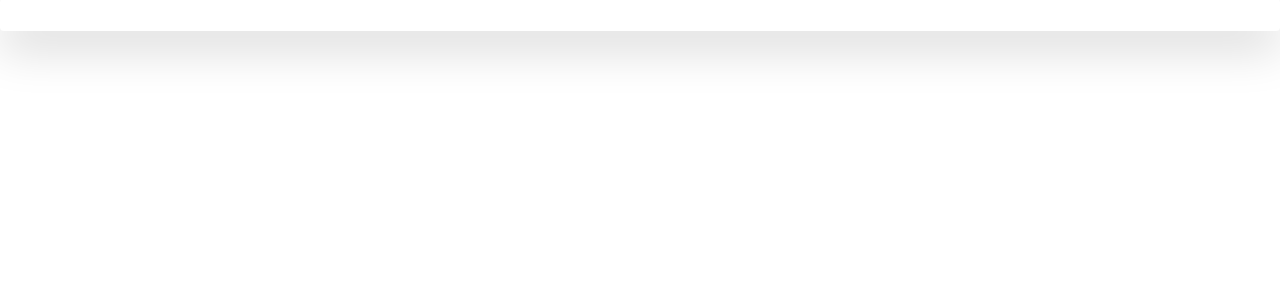
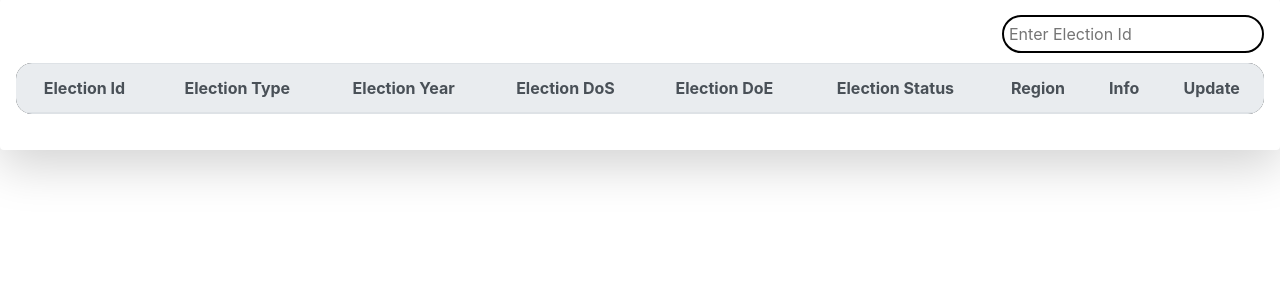
Before and after one commit to Kevv-J/ASE1, a Django app: page /organiser_app/candidate-election/21 in a window 1280 px wide. Shown: the part 71-371 px from the top of the page. Run offline with Django 3.2, Linux system fonts and the light colour scheme; a user stored in the database is signed in; data comes from the database, SQL or seed files in the repository; both versions use the stored data as it was after the commit; lists and menus that the app fills with data are empty; some libraries are stand-ins or nearby versions.

Commit message:
minor url error change

```diff
--- a/main_project/organiser_app/forms.py
+++ b/main_project/organiser_app/forms.py
@@ -15,7 +15,8 @@ region_options = (
  ('6','WestBengal') ,
  ('7','MadhyaPradesh') ,
  ('8','Haryana') ,
- ('9','Assam')
+ ('9','Assam'),
+ ('10','All')
 
 )
 
--- a/main_project/organiser_app/templates/organiser_app/candidate_form.html
+++ b/main_project/organiser_app/templates/organiser_app/candidate_form.html
@@ -78,7 +78,7 @@ margin-top:20px;
 
 
               <li class="nav-item active">
-                <a class="nav-link text-white" href="{% url 'organiser_app:voter_region_page' %}" style="font-size:26px">VoterPage<span class="sr-only">(current)</span></a>
+                <a class="nav-link text-white" href="{% url 'organiser_app:select_region_page' %}" style="font-size:26px">VoterPage<span class="sr-only">(current)</span></a>
               </li>
 
               <li>
--- a/main_project/organiser_app/views.py
+++ b/main_project/organiser_app/views.py
@@ -26,7 +26,8 @@ region_options={
  '6':'WestBengal' ,
  '7':'MadhyaPradesh' ,
  '8':'Haryana' ,
- '9':'Assam'
+ '9':'Assam',
+ '10':'All'
 
 }
 
@@ -70,12 +71,6 @@ def candidate_page(request):
 
         if candidate_form.is_valid():
 
-            #if (datetime.date.today() - (candidate_form.candidate_dob)).days < 365*25:
-            #    message = 'Candidate Age is less than"' + str(candidate_form.candidate_dob) + '" years'
-            #    context = {'message': message}
-            #    return render(request, 'organiser_app/addcandidate.html', context=context)
-
-            #else:
             object=candidate_form.save()
             region=region_options[object.candidate_region]
             context={'object':object,'region':region}
@@ -93,10 +88,17 @@ def candidate_page(request):
 def main_page(request):
     return render(request,'organiser_app/index1.html')
 
+#change
+
 @login_required
 def election(request):
+    region=[]
     election_instance=Election.objects.all()
-    context={'election_instance':election_instance}
+    for election in election_instance:
+        region.append(Election_region.objects.get(election=election.election_id))
+    election_region = zip(election_instance, region)
+
+    context={'election_region':election_region}
     return render(request,'organiser_app/election.html',context)
 
 # ------------------------------------Voter Code--------------------------------------------
@@ -149,7 +151,10 @@ def search_voter(request):
 @login_required
 def voter_region_page(request,pk):
     template_name='organiser_app/voters_list.html'
-    voters = Voter.objects.filter(voter_region=pk)
+    if pk is 10:
+        voters=Voter.objects.all()
+    else:
+        voters = Voter.objects.filter(voter_region=pk)
     context = {'voters':voters}
     return render(request,template_name,context)
 
@@ -191,6 +196,7 @@ def search_voter(request):
 
 
 #-------------------------------------------End Voter Code---------------------------------------------
+#change
 
 @login_required
 def addelection(request):
@@ -208,29 +214,27 @@ def addelection(request):
                 candidate_election_instance.save()
 
             if election_instance.election_type == 'P':
-                for i in range(0,10):
-                    election_region_instance=Election_region()
-                    election_region_instance.region=i
-                    election_region_instance.election=election_instance
-                    election_region_instance.save()
+
+                election_region_instance=Election_region()
+                election_region_instance.region="All"
+                election_region_instance.election=election_instance
+                election_region_instance.save()
 
             if election_instance.election_type=='A':
                 election_region_instance=Election_region()
                 region=request.POST['statelist']
+                print(region)
                 election_region_instance.region=region
                 election_region_instance.election=election_instance
                 election_region_instance.save()
 
-            #region=[]
+            region=[]
+            election_instance=Election.objects.all()
+            for election in election_instance:
+                region.append(Election_region.objects.get(election=election.election_id))
+            election_region = zip(election_instance, region)
 
-
-            election_instance=Election.objects.all()
-            #for election in election_instance:
-                #region.append(Election_region.objects.get(election=election.election_id))
-
-            #election_region = zip(election_instance, region)
-
-            context={'election_instance':election_instance}
+            context={'election_region':election_region}
             return render(request,'organiser_app/election.html',context)
 
         else:
@@ -256,14 +260,25 @@ def candidate_update(request,pk):
     if request.method=="POST":
 
         if form.is_valid():
-            form.save()
+            object=form.save()
+
+            region=region_options[object.candidate_region]
+            context={'object':object,'region':region}
+            return render(request,'organiser_app/candidate_info.html',context)
+
             #return HttpResponseRedirect(reverse( organiser_app:candidate_edit 'form.candidate_id ))
 
     return render(request,template_name,{'form':form})
+
+#change
 @login_required
 def reg_candidate(request,pk):
     template_name='organiser_app/region_candidate.html'
-    candidates=Candidate.objects.filter(candidate_region=pk)
+    if pk is 10:
+        candidates=Candidate.objects.all()
+
+    else:
+        candidates=Candidate.objects.filter(candidate_region=pk)
 
     context={'candidates':candidates}
     return render(request,template_name,context)
@@ -286,6 +301,7 @@ def election_candidate(request,pk):
     context={'candidates':list_candidate}
     return render(request,template_name,context)
 
+#change
 @login_required
 def candidate_election(request,pk):
     template_name='organiser_app/election.html'
@@ -293,8 +309,17 @@ def candidate_election(request,pk):
     election_instance=[]
     for ele in election_ins:
         election_instance.append(ele.election)
-    context={'election_instance':election_instance}
-    return render(request,template_name,context)
+    region=[]
+    for election in election_instance:
+        region.append(Election_region.objects.get(election=election.election_id))
+    election_region = zip(election_instance, region)
+
+    context={'election_region':election_region}
+    return render(request,'organiser_app/election.html',context)
+
+
+#change
+
 
 @login_required
 def election_update(request,pk):
@@ -305,8 +330,9 @@ def election_update(request,pk):
         if form.is_valid():
             election_instance=form.save()
             id=election_instance.election_id
-            for candi in Candidate_election.objects.filter(election=id):
-                candi.delete()
+
+            Candidate_election.objects.filter(election=id).delete()
+
 
             for candidate in election_instance.candidates.all():
 
@@ -315,15 +341,15 @@ def election_update(request,pk):
                 candidate_election_instance.election = election_instance
                 candidate_election_instance.save()
 
-            for reg in Election_region.objects.filter(election=id):
-                reg.delete()
+            Election_region.objects.filter(election=id).delete()
+
 
             if election_instance.election_type == 'P':
-                for i in range(0,10):
-                    election_region_instance=Election_region()
-                    election_region_instance.region=i
-                    election_region_instance.election=election_instance
-                    election_region_instance.save()
+
+                election_region_instance=Election_region()
+                election_region_instance.region="All"
+                election_region_instance.election=election_instance
+                election_region_instance.save()
 
             if election_instance.election_type=='A':
                 election_region_instance=Election_region()
@@ -332,8 +358,13 @@ def election_update(request,pk):
                 election_region_instance.election=election_instance
                 election_region_instance.save()
 
+            region=[]
             election_instance=Election.objects.all()
-            context={'election_instance':election_instance}
+            for election in election_instance:
+                region.append(Election_region.objects.get(election=election.election_id))
+            print(region)
+            election_region = zip(election_instance, region)
+            context={'election_region':election_region}
             return render(request,'organiser_app/election.html',context)
 
     return render(request,template_name,{'form':form})
--- a/main_project/templates/organiser_app/addcandidate.html
+++ b/main_project/templates/organiser_app/addcandidate.html
@@ -98,7 +98,7 @@
                      </div>
                      <div class="form-group row" style="margin-top:-33px">
                         <div class="col-sm-12">
-                           {{ candidate_form.candidate_aadhar|attr:"placeholder:Enter aadhar number"|attr:"width:200px"|add_class:"input100" }}
+                           {{ candidate_form.candidate_aadhar|attr:"placeholder:Enter aadhar number"|attr:"width:200px"|add_class:"input100"|attr:"id=aadhar" }}
                         </div>
                      </div>
                      <div class="form-group row" style="margin-top:-10px">
@@ -136,7 +136,7 @@
                      </div>
                      <div class="form-group row" style="margin-top:-30px">
                         <div class="col-sm-12">
-                           {{ candidate_form.candidate_region|attr:"width:200px"|add_class:"input100" }}
+                           {{ candidate_form.candidate_region|attr:"width:200px"|add_class:"input100"|attr:"id= region"}}
                         </div>
                      </div>
                      <div class="form-group row" style="margin-top:-10px">
@@ -168,5 +168,7 @@
       <script src="https://ajax.googleapis.com/ajax/libs/jquery/3.3.1/jquery.min.js"></script>
       <script src="https://maxcdn.bootstrapcdn.com/bootstrap/3.3.7/js/bootstrap.min.js"></script>
       <script src="https://cdnjs.cloudflare.com/ajax/libs/popper.js/1.14.3/umd/popper.min.js"></script>
+
+
    </body>
 </html>
--- a/main_project/templates/organiser_app/election.html
+++ b/main_project/templates/organiser_app/election.html
@@ -47,7 +47,7 @@
 
 
       <div class="shadow-lg p-3 mb-5 bg-white rounded" style="margin-top:50px" id="elections">
-         {% if election_instance %}
+
          <input class="search float-right" style="border-radius:20px;padding:5px;margin-bottom:10px;border:2px solid black;outline:none;"placeholder="Enter Election Id" />
          <table class="table table-dark " style="margin: 20px auto;">
             <thead class="thead thead-light " style="text-align: center">
@@ -57,27 +57,27 @@
                <th> Election DoS</th>
                <th> Election DoE</th>
                <th class="status"> Election Status</th>
-
+               <th>Region</th>
                <th> Info </th>
                <th>Update</th>
             </thead>
             <tbody class="list">
-               {% for election in election_instance%}
+               {% for i,j in election_region %}
                <tr style="text-align: center">
-                  <td class="eid">{{ election.election_id}}</td>
-                  <td class="type">{{ election.election_type}}</td>
-                  <td >{{ election.election_year}}</td>
-                  <td>{{ election.date_of_start}}</td>
-                  <td>{{ election.date_of_end}}</td>
-                  <td class="status">{{ election.status}}</td>
-
-                  <td><a href="{% url "organiser_app:election-candidate" election.election_id %}" >Click</a></td>
-                  <td><a href="{% url "organiser_app:election_edit" election.election_id %}" >Click</a></td>
+                  <td class="eid">{{ i.election_id}}</td>
+                  <td class="type">{{ i.election_type}}</td>
+                  <td >{{ i.election_year}}</td>
+                  <td>{{ i.date_of_start}}</td>
+                  <td>{{ i.date_of_end}}</td>
+                  <td class="status">{{ i.status}}</td>
+                    <td> {{j}}</td>
+                  <td><a href="{% url "organiser_app:election-candidate" i.election_id %}" >Click</a></td>
+                  <td><a href="{% url "organiser_app:election_edit" i.election_id %}" >Click</a></td>
                </tr>
                {% endfor %}
             </tbody>
          </table>
-         {% endif %}
+
       </div>
 
 
--- a/main_project/templates/organiser_app/index1.html
+++ b/main_project/templates/organiser_app/index1.html
@@ -80,7 +80,7 @@
                <div class="card sm-6" style="width: 18rem;margin-left:50px">
                   <img class="card-img-top" src="{% static "images/voters.jpeg"%}" alt="Card image cap" width="50" height="250">
                   <div class="card-body">
-                     <a href="{% url 'organiser_app:select_region_page' %}" class="btn btn-primary" style="background-color:#006064">Voters</a>
+                     <a href="{% url 'organiser_app:select_region_page' %}" class="btn btn-primary" style="background-color:#424242">Voters</a>
                   </div>
                </div>
             </div>
```
Also changed, not shown: main_project/organiser_app/models.py (+6 -1 lines), main_project/templates/organiser_app/candidate_info.html (+6 -1 lines), main_project/templates/organiser_app/election_form.html (+3 -19 lines), main_project/db.sqlite3, main_project/media/profile_pics/a.jpg (added), main_project/static/images/All.jpeg (added), main_project/static/images/back.jpeg (added).
